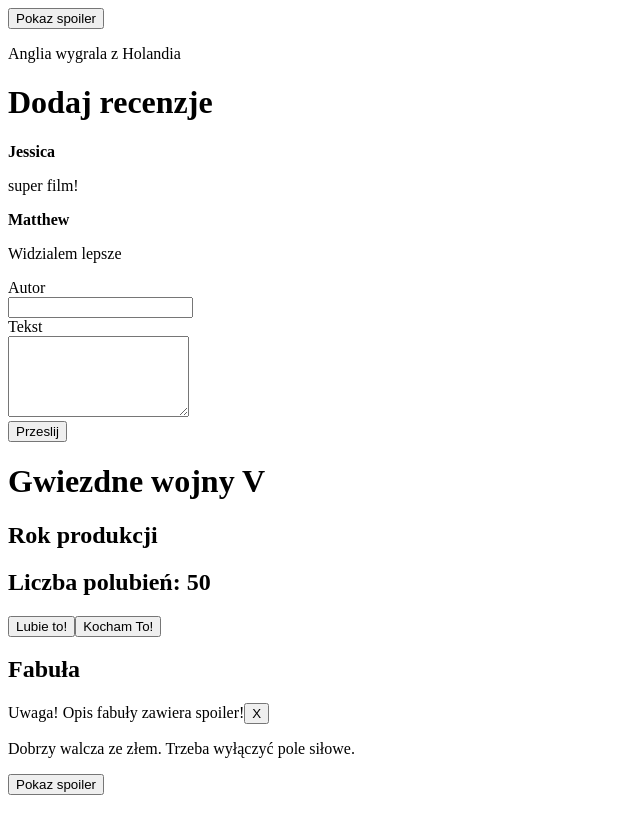
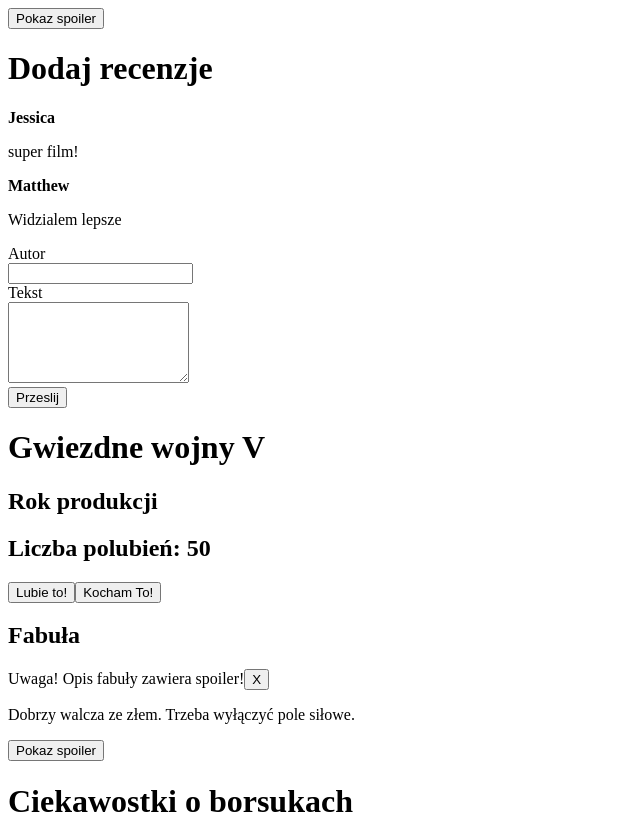
Before and after one commit to Marcin-podgorski93/Task_ZrozumiecReact, a React (Vite) app in the folder zrozumiec-react/: page / in a window 1280 px wide. Shown: the top 814 px of the page, without its empty margins (0-640 px from the left). Built offline with nearby package versions, Linux system fonts and the light colour scheme.

Commit message:
added handle click and useState to active spoiler and hide button

```diff
--- a/zrozumiec-react/src/App.jsx
+++ b/zrozumiec-react/src/App.jsx
@@ -22,7 +22,8 @@
 ];
 
 function App() {
-  const [isSpoilerShow, setSpoilerShow] = useState(true);
+  const [isSpoilerShow, setSpoilerShow] = useState(false);
+  const [isButtonShown, setButtonShown] = useState(true);
   const [name, setName] = useState("Jan");
   const [reviews, setReviews] = useState(initialReviews);
   // List countries
@@ -32,6 +33,11 @@
   const [isSection, setSection] = useState(1);
   const [numbersOfLikes, setNumberOfLikes] = useState(50);
   const [activeImg, setActiveImg] = useState(0);
+
+  function handleButton() {
+    setSpoilerShow(true);
+    setButtonShown(false);
+  }
 
   function handlePrevButtonImg() {
     setActiveImg(activeImg === 0 ? 2 : activeImg - 1);
@@ -82,7 +88,7 @@
 
   return (
     <>
-      <button>Pokaz spoiler</button>
+      {isButtonShown && <button onClick={handleButton}>Pokaz spoiler</button>}
       {isSpoilerShow && <p>Anglia wygrala z Holandia</p>}
       <Form2 />
       <h1>Gwiezdne wojny V</h1>
```
